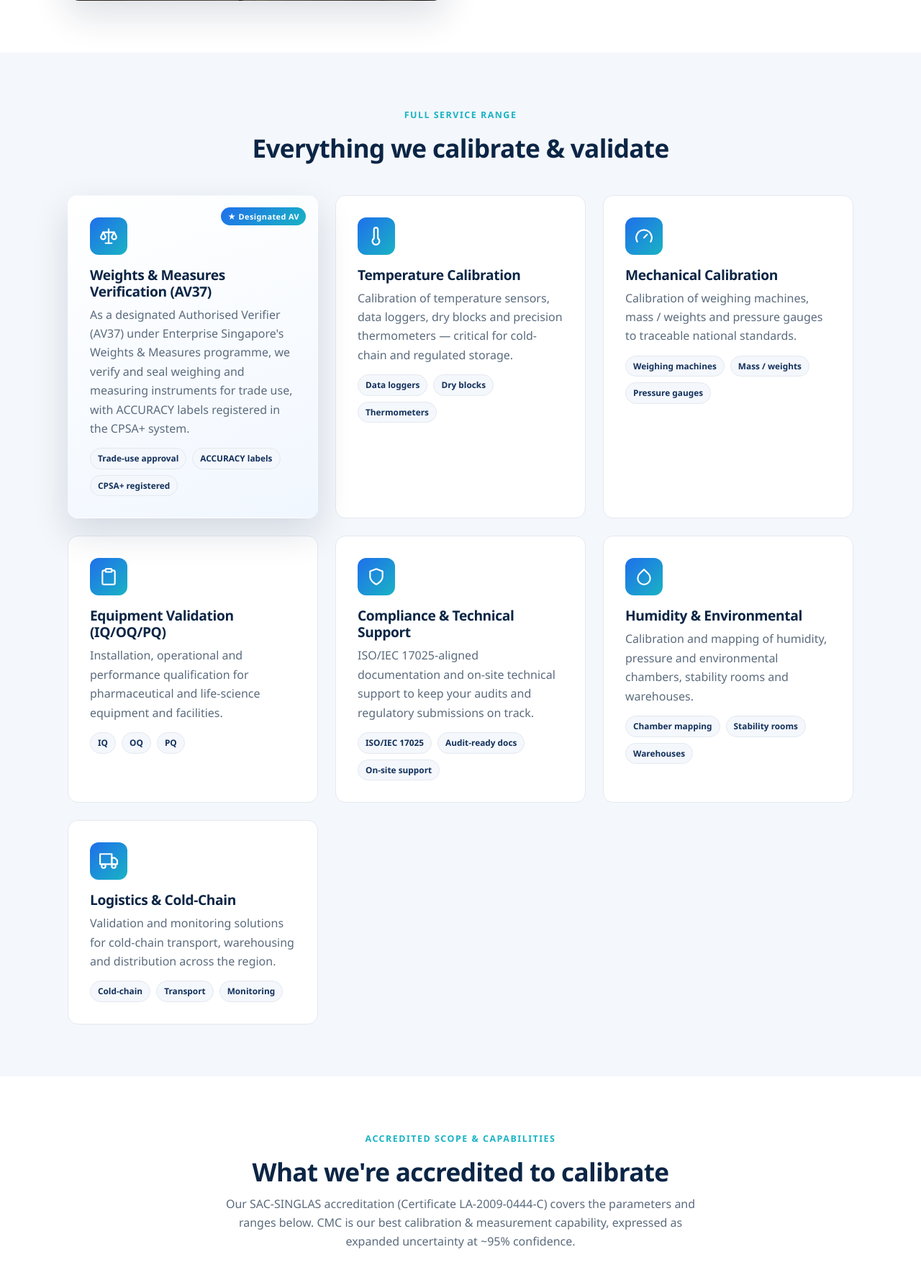
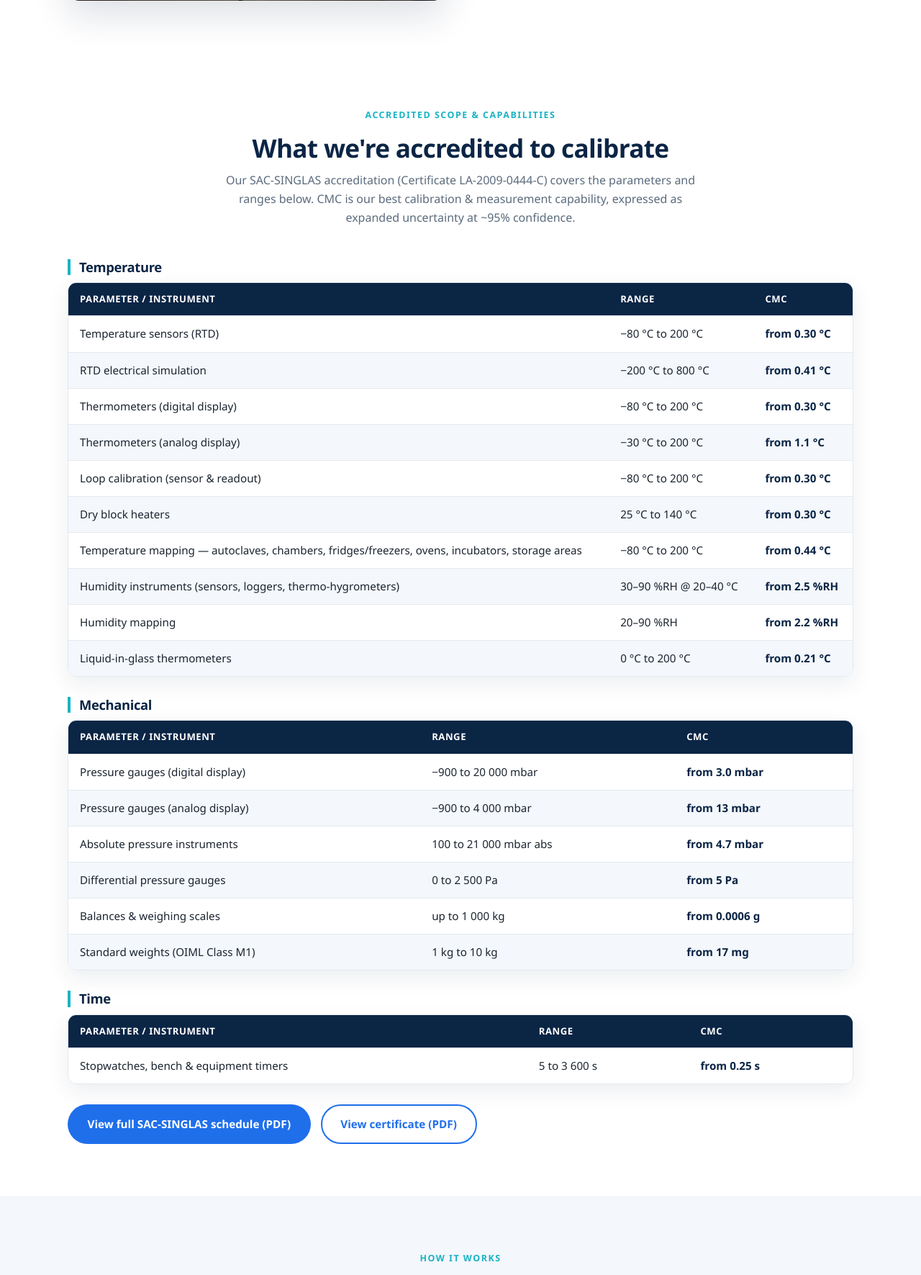
Before and after one commit to Roedil/KSAWebsite, a Flask app: page /services in a window 1280 px wide. Shown: the part 1711-3482 px from the top of the page at 72% size. Run offline with Flask 3, Linux system fonts and the light colour scheme.

Commit message:
Remove duplicate Full Service Range section from services page

```diff
--- a/templates/services.html
+++ b/templates/services.html
@@ -52,29 +52,6 @@
            distribution — keeping temperature-sensitive cargo compliant from
            warehouse to delivery.</p>
       </div>
-    </div>
-  </div>
-</section>
-
-<section class="section section-alt">
-  <div class="container">
-    <div class="section-head">
-      <span class="eyebrow">Full Service Range</span>
-      <h2>Everything we calibrate &amp; validate</h2>
-    </div>
-    <div class="cards">
-      {% for svc in services %}
-      <article class="card{{ ' featured' if svc.featured }}">
-        <div class="card-icon icon-{{ svc.icon }}"></div>
-        <h3>{{ svc.title }}</h3>
-        <p>{{ svc.desc }}</p>
-        {% if svc.tags %}
-        <ul class="card-tags">
-          {% for t in svc.tags %}<li>{{ t }}</li>{% endfor %}
-        </ul>
-        {% endif %}
-      </article>
-      {% endfor %}
     </div>
   </div>
 </section>
```
